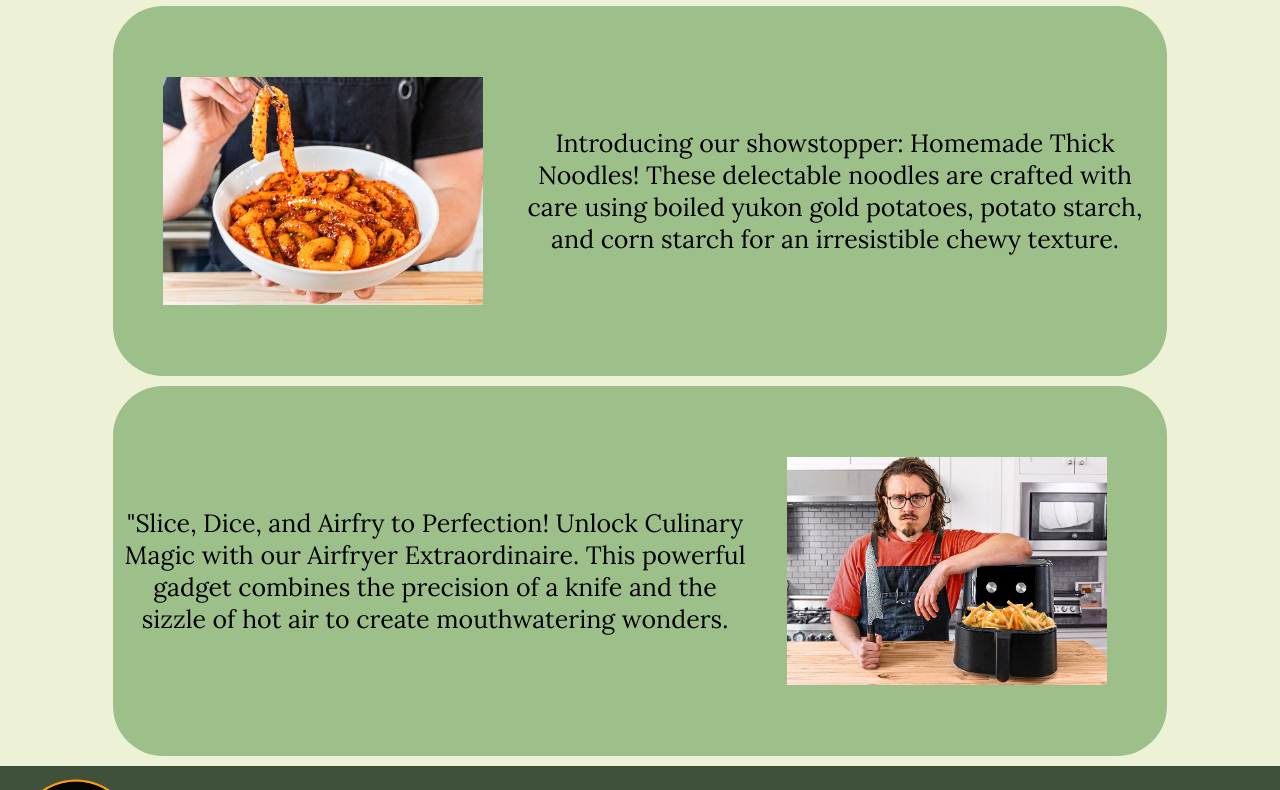
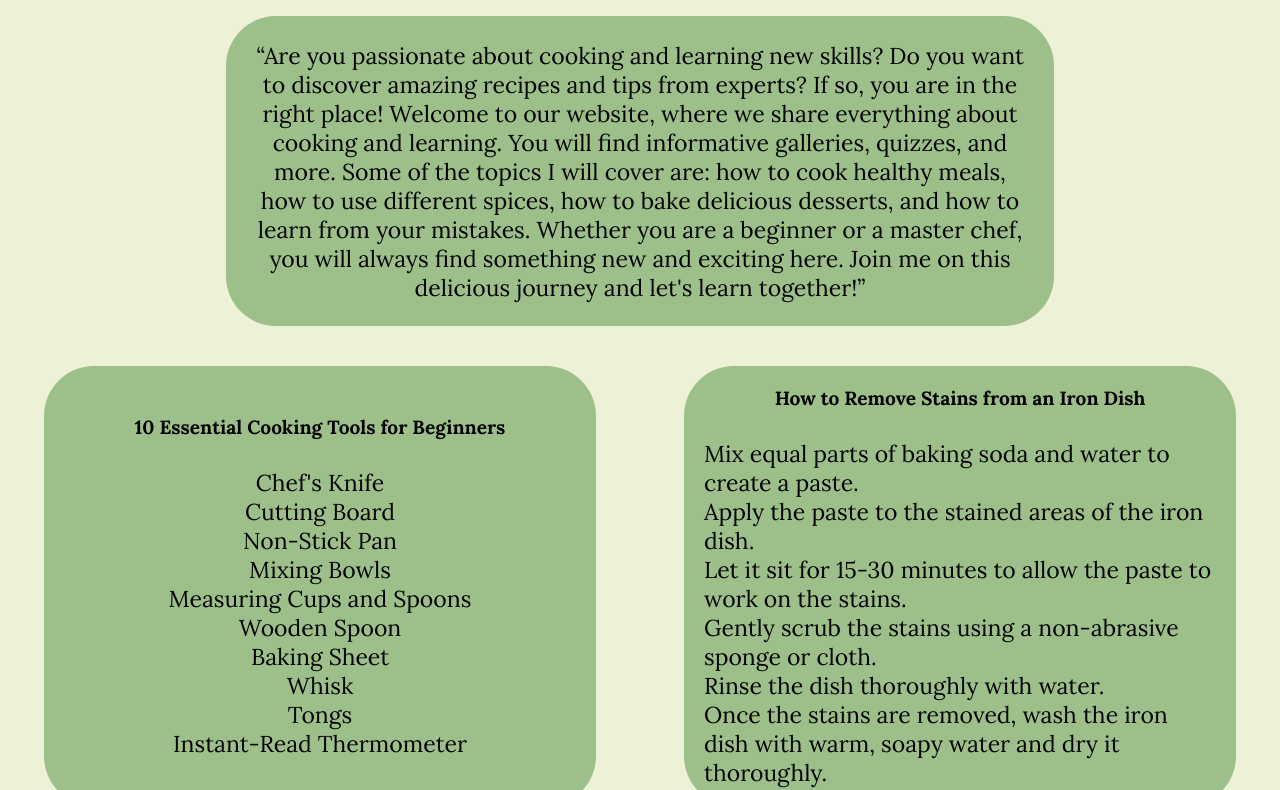
Before and after one commit to vpgits/WebDev, a plain HTML site: page index.html in a window 1280 px wide. Shown: the part 578-1368 px from the top of the page. Drawn offline with nearby package versions, Linux system fonts and the light colour scheme.

Commit message:
index page upadted. post template.

```diff
--- a/index.html
+++ b/index.html
@@ -59,16 +59,47 @@
             </div>
             <span rel="preload" class="material-symbols-outlined arrow-front">arrow_forward_ios</span>
         </div>
-        <div class="container-scroll">
-            <div class="normal-post">
-                <img src="media/posts1.webp" alt="">
-                <p>Introducing our showstopper: Homemade Thick Noodles! These delectable noodles are crafted with care using boiled yukon gold potatoes, potato starch, and corn starch for an irresistible chewy texture.</p>
+        <div class="mini normal-post">
+            <q>Are you passionate about cooking and learning new skills? Do you want to discover amazing recipes and tips from experts? If so, you are in the right place! Welcome to our website, where we share everything about cooking and learning. You will find informative galleries, quizzes, and more. Some of the topics I will cover are: how to cook healthy meals, how to use different spices, how to bake delicious desserts, and how to learn from your mistakes. Whether you are a beginner or a master chef, you will always find something new and exciting here. Join me on this delicious journey and let's learn together!</q>
+        </div>
+        <div class="grid">
+            <div class=" normal-post">
+                <h5>10 Essential Cooking Tools for Beginners</h5><br>
+                <ul>
+                  <li>Chef's Knife</li>
+                  <li>Cutting Board</li>
+                  <li>Non-Stick Pan</li>
+                  <li>Mixing Bowls</li>
+                  <li>Measuring Cups and Spoons</li>
+                  <li>Wooden Spoon</li>
+                  <li>Baking Sheet</li>
+                  <li>Whisk</li>
+                  <li>Tongs</li>
+                  <li>Instant-Read Thermometer</li>
+                </ul>
             </div>
-            <div class="normal-post">
-                <p>"Slice, Dice, and Airfry to Perfection! Unlock Culinary Magic with our Airfryer Extraordinaire. This powerful gadget combines the precision of a knife and the sizzle of hot air to create mouthwatering wonders. </p>
-                <img src="media/post2.webp" alt="">
+            <div class="normal-post" style="font-size:23px; text-align: left;">
+                <h5>How to Remove Stains from an Iron Dish</h5><br>
+                <ul>
+                  <li>Mix equal parts of baking soda and water to create a paste.</li>
+                  <li>Apply the paste to the stained areas of the iron dish.</li>
+                  <li>Let it sit for 15-30 minutes to allow the paste to work on the stains.</li>
+                  <li>Gently scrub the stains using a non-abrasive sponge or cloth.</li>
+                  <li>Rinse the dish thoroughly with water.</li>
+                  <li>Once the stains are removed, wash the iron dish with warm, soapy water and dry it thoroughly.</li>
+                </ul>
             </div>
+
+                <div class="normal-post">
+                    <img src="media/posts1.webp" alt="">
+                    <p>Introducing our showstopper: Homemade Thick Noodles! These delectable noodles are crafted with care using boiled yukon gold potatoes, potato starch, and corn starch for an irresistible chewy texture.</p>
+                </div>
+                <div class="normal-post">
+                    <p>Slice, Dice, and Airfry to Perfection! Unlock Culinary Magic with our Airfryer Extraordinaire. This powerful gadget combines the precision of a knife and the sizzle of hot air to create mouthwatering wonders. </p>
+                    <img src="media/post2.webp" alt="">
+                </div>
         </div>
+
         <a href="#top" ><img src="/media/icons/icons8-scroll-up-100.png" alt="" id="toTop"></a>
     <footer>
         <div class="footer-container">
--- a/style.css
+++ b/style.css
@@ -113,23 +113,42 @@ footer{
   }
 
 .normal-post{
-    margin:10px auto;
-    padding:10px;
+    margin:20px auto;
+    padding:20px;
     background-color:#9DC08B;
+    width: 40%;
+    height: 400px;
+    font-size:23px;
+    border-radius:50px;
     display:flex;
-    align-items:center;
-    width:80%;
-    height:350px;
-    font-size:25px;
-    border-radius:50px;
-    padding-right:20px;
+    flex-direction: column;
+    justify-content: center; /* Horizontally center the content */
+    align-items: center; /* Vertically center the content */
+
 }
 .normal-post img{
-    width:25vw;
-    padding:40px;
+    float:left;
+    margin:20px;
+    width:250px;
     background-size:cover;
 }
 
+.mini{
+    display:flex;
+    padding:30px;
+    width: 60%;
+    height:250px;;
+}
+
+ul {
+    list-style: none;
+}
+
+.grid{
+    display:flex;
+    flex-wrap:wrap;
+    width:90wv;
+}
 
 .footer-container{
     /* padding:10px; */
@@ -232,7 +251,7 @@ footer{
         display:block;
         cursor:pointer;
     }
-    .normal-post{
+    /* .normal-post{
         margin:10px auto;
         padding:10px;
         background-color:#d3d3d3;
@@ -242,7 +261,7 @@ footer{
         font-size:15px;
         border-radius:50px;
         padding-right:20px;
-    }
+    } */
 
 
     .slideshow{
```
Also changed, not shown: student_1/payment_page/payment_page.html (+8 -8 lines), student_2/feedback_form/comments.html (+1 -1 lines).
